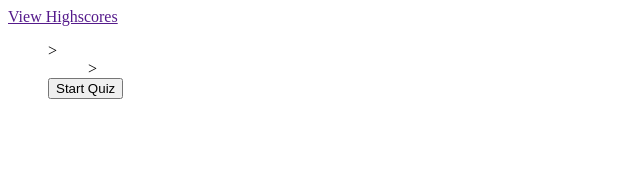
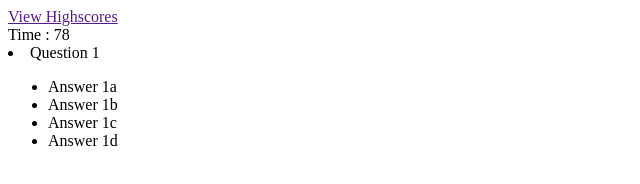
Before and after one commit to NiMontano/Code-Quiz, a plain HTML site: page index.html in a window 1280 px wide. Both pictures are taken after a click on the button "Start Quiz". Shown: the whole page, without its empty margins (0-640 px from the left). Drawn offline with Linux system fonts and the light colour scheme.

Commit message:
display first question & answers

```diff
--- a/index.html
+++ b/index.html
@@ -16,10 +16,10 @@
         <header><a href=""><div class="highscores">View Highscores</div></a>
         <div class="time"></div></header>
         <main>
-            <ul class="this-question <!--js-this-question"--> >
+            <div class="the-question">
+            </div>
 
-            <ul class="container this-question <!--js-this-question"--> >
-
+            <ul class="the-answers">
             </ul>
 
             <input type="button" class="start-btn" value="Start Quiz">
--- a/script.js
+++ b/script.js
@@ -1,10 +1,11 @@
 var timeEl = document.querySelector(".time");
-console.log(timeEl);
 var startButton = document.querySelector(".start-btn")
 
 var timeLeft = 80;
 
 var quizQuestions = {
+    qNas: [
+        {
             question:   'Question 1',
             answers: [
                 'Answer 1a',
@@ -12,24 +13,50 @@ var quizQuestions = {
                 'Answer 1c',
                 'Answer 1d'
              ],
+            correct: 'Answer 1b'
+        },
 
+        {
             question: 'Question 2',
             answers: [
                  'Answer 2a',
                  'Answer 2b',
                  'Answer 2c',
                  'Answer 2d'
-    ]
+                ],
+            correct: 'Answer 2d'
+            }
+    ],
+    questionNumber: 0,
+    score: 0
 };
 
-var quizSection = document.createElement("ul");
-var listQnas = document.createElement("li");
-var listQuestions = document.createTextNode(quizQuestions.question);
-var listAnswers = document.createTextNode(quizQuestions.answers[i])
+i = 0;
+
+var qContainer = document.querySelector(".the-question");
+var aContainer = document.querySelector(".the-answers");
+
+var liAnswers = document.createElement("li");
+var theAnswer = document.getElementsByName("li");
+//var listAnswers = document.createTextNode(quizQuestions.answers[i])
+
+var currentQuestion = quizQuestions.qNas[i].question;
+var currentAnswers = quizQuestions.qNas[i].answers;
+var allQuestions = quizQuestions.qNas;
+var correctAnswer = quizQuestions.qNas[i].correct;
+var nextQuestion = quizQuestions.questionNumber;
+
+
+
+
 
 
 
 function startQuiz() {
+    var startButton = document.querySelector(".start-btn")
+    startButton.style.display = "none";
+
+
     var timerInterval = setInterval(function() {
       timeLeft--;
       timeEl.textContent = "Time : " + timeLeft ;
@@ -41,19 +68,59 @@ function startQuiz() {
 
     }, 1000);
 
-
-
-    //hide button
     //grab section to show questions
 
     //function to show quiz questions
-    //function showQuestions() {
 
-    //}
+    function showQuestion(){
+        var liQuestion = document.createElement("li");
 
-    console.log(timeLeft);
-    console.log(timeEl);
+        for (let i = 0; i < allQuestions.length; i++) {
+            liQuestion.innerHTML = currentQuestion;
+
+            qContainer.append(liQuestion);
+            console.log(liQuestion);
         }
+
+
+
+    }
+
+
+
+    function showAnswers() {
+
+
+
+        for ( let i = 0; i < currentAnswers.length; i++) {
+            var liAnswers = document.createElement("li");
+            liAnswers.textContent = currentAnswers[i];
+
+            aContainer.appendChild(liAnswers);
+
+
+            liAnswers.addEventListener("click",function(){
+                if( this.innerHTML == correctAnswer){
+                    nextQuestion++;
+                    //i = nextQuestion;
+                    //showAnswers();
+
+                };
+
+                //showAnswers();
+                console.log(i);
+
+            });
+        };
+    };
+
+
+        showQuestion();
+        showAnswers();
+
+    }
+
+
 
 startButton.addEventListener("click", function(){
     startQuiz();
```
Lines whose indentation alone changed are shown as unchanged.
